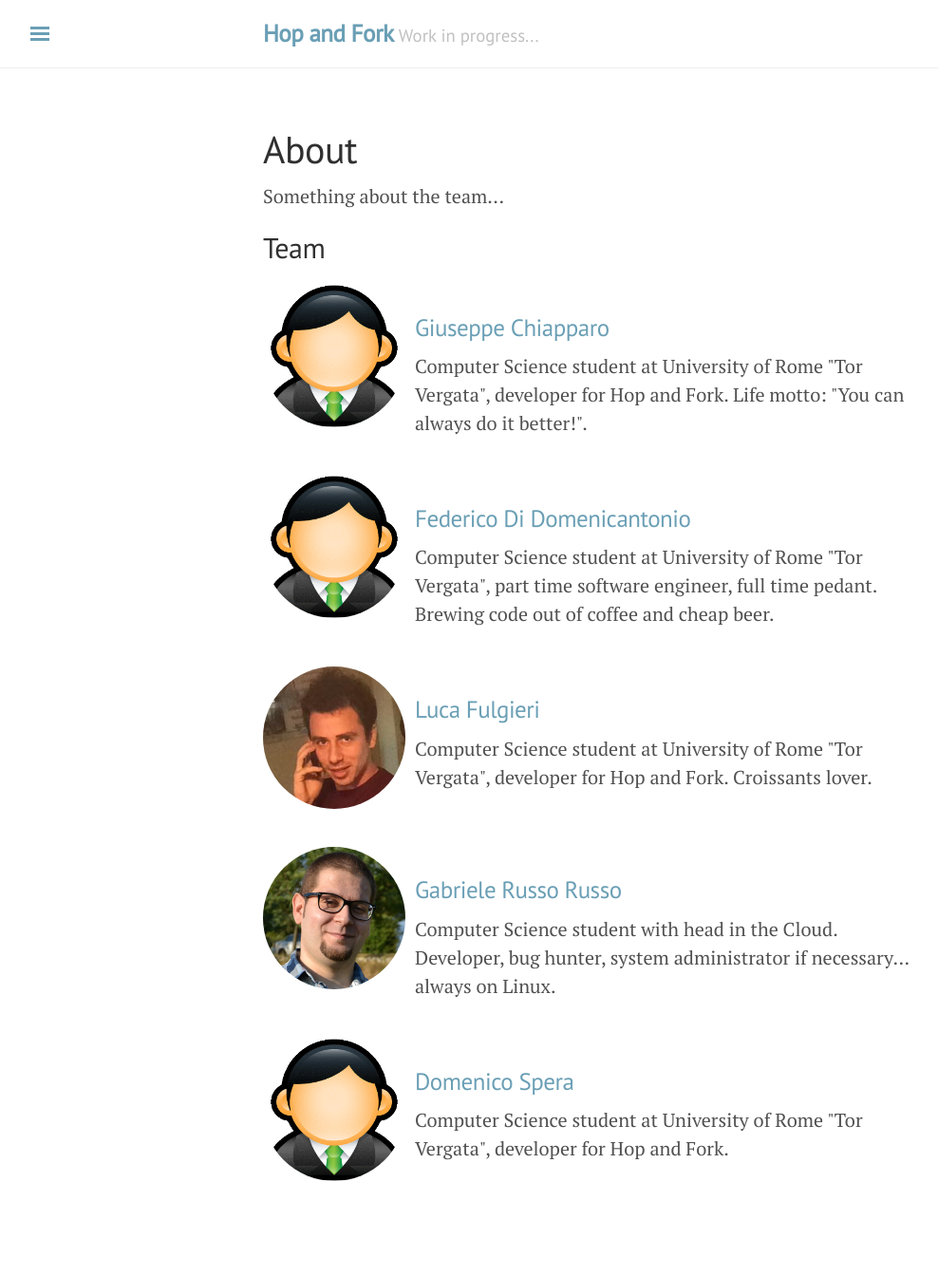
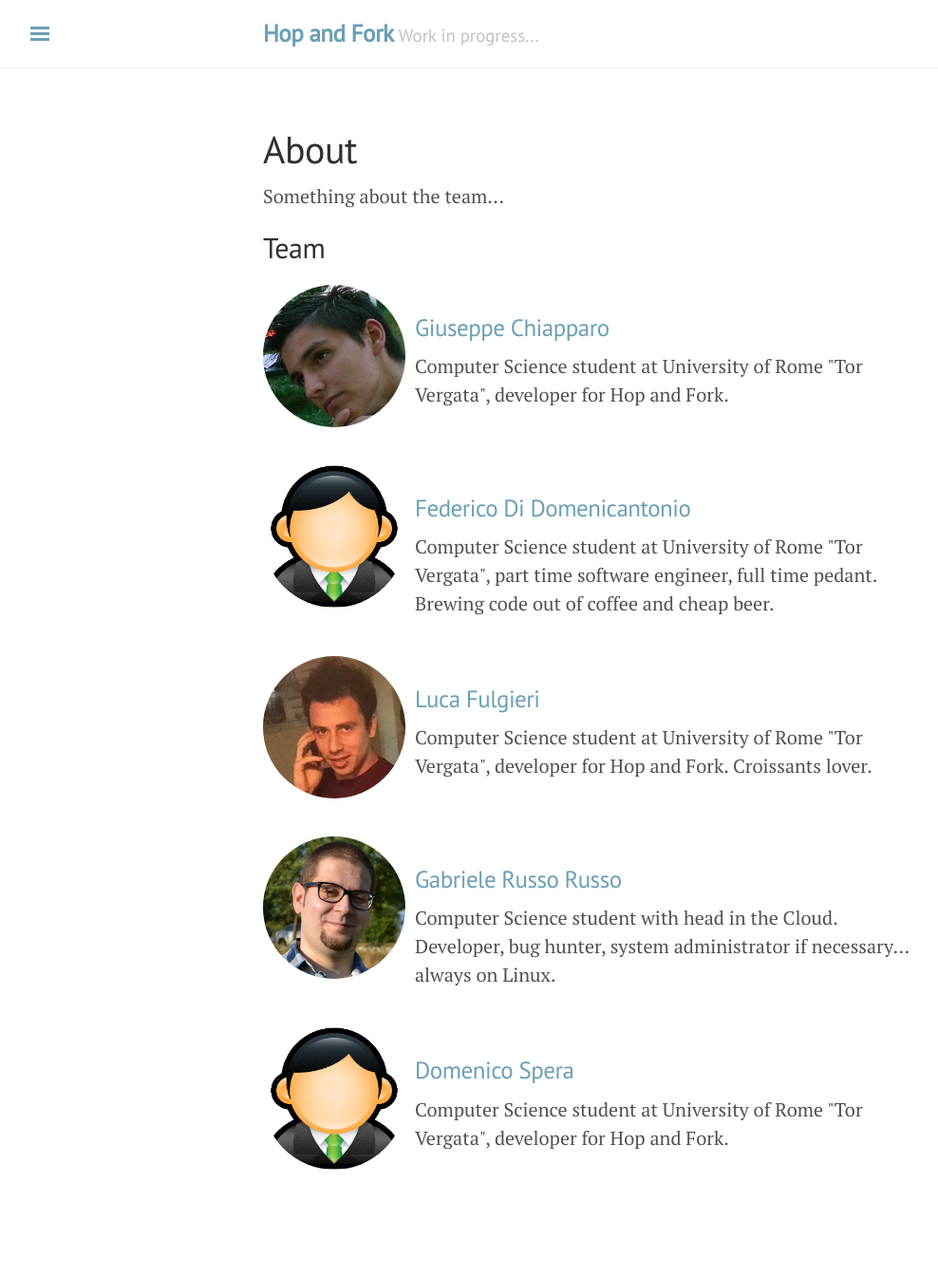
Before and after one commit to hopandfork/hopandfork.github.io, a Jekyll site: the page built from about.html, in a window 1280 px wide. Shown: the whole page at 95% size, without its empty margins (3-991 px from the left). Built offline with Jekyll 4.4.1, drawn with Linux system fonts in a browser that asks for light colours.

Commit message:
Add Giuseppe description on authors

```diff
--- a/_data/authors.yml
+++ b/_data/authors.yml
@@ -3,10 +3,10 @@
 #
 giuseppe_chiapparo:
     name: "Giuseppe Chiapparo"
-    web: ''
-    pic: '/public/images/user.png'
+    web: https://github.com/GiuseppeChiapparo
+    pic: '/public/images/giuseppe.jpg'
     bio: 'Computer Science student at University of Rome "Tor Vergata", developer
-    for Hop and Fork. Life motto: "You can always do it better!".'
+    		for Hop and Fork.'
 
 federico_didom:
     name: "Federico Di Domenicantonio"
```
Also changed, not shown: public/images/giuseppe.jpg (added).
